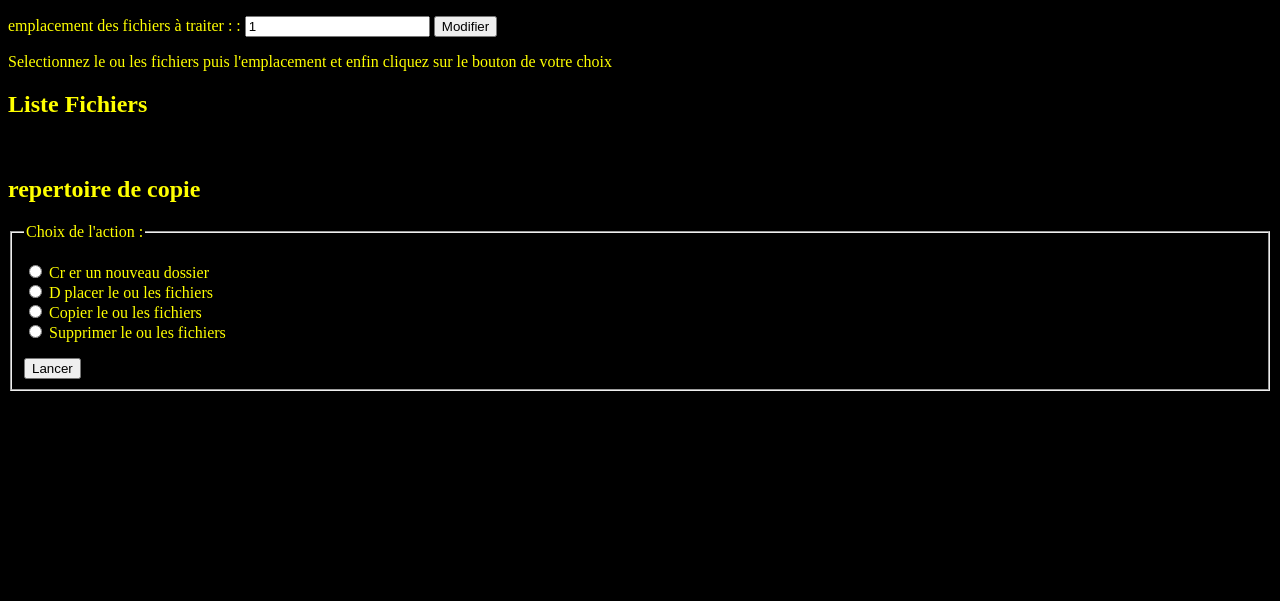
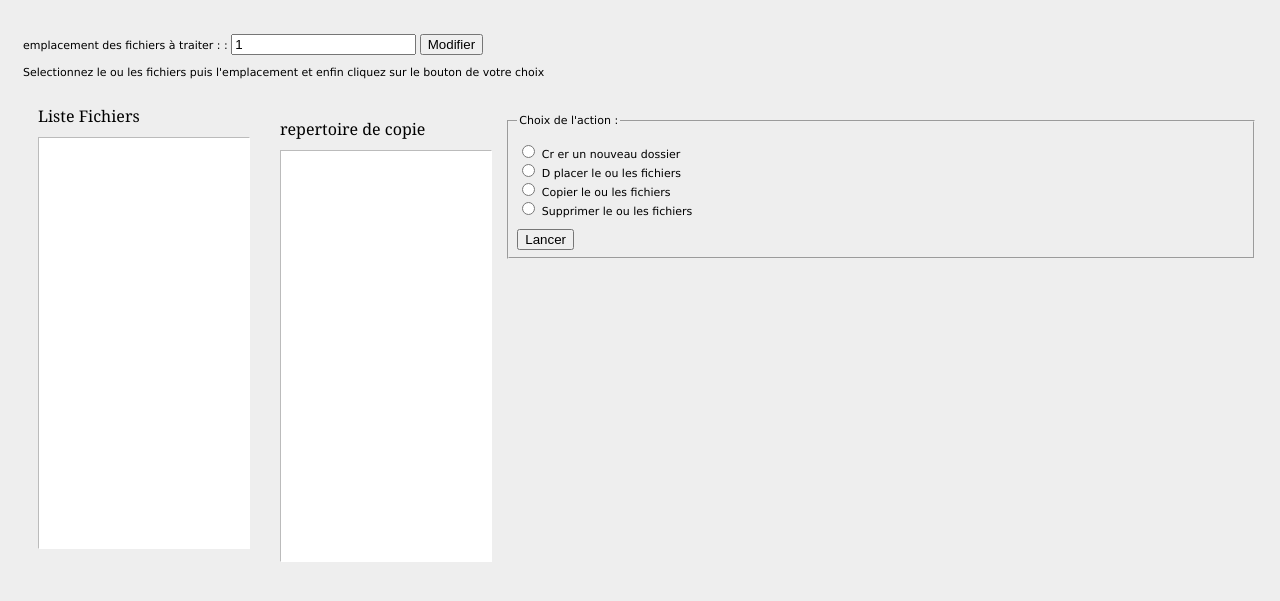
Before and after one commit to Vman45/webosmc, a Flask app: page /orgaFic/1 in a window 1280 px wide. Shown: the top 601 px of the page. Run offline with Flask 2, Linux system fonts and the light colour scheme; some libraries are stand-ins or nearby versions.

Commit message:
Update style.css

```diff
--- a/static/style.css
+++ b/static/style.css
@@ -1,4 +1,49 @@
-body {
+/*body {
     background: #000000;
     color: #ffff00;
+}*/
+HTML {
+  padding: 0px;
+  margin: 0px;
 }
+BODY {
+  font-family: Verdana, Arial, Helvetica, sans-serif;
+  font-size: 11px;
+  background: #EEE;
+  padding: 15px;
+}
+
+H1 {
+  font-family: Georgia, serif;
+  font-size: 20px;
+  font-weight: normal;
+}
+
+H2 {
+  font-family: Georgia, serif;
+  font-size: 16px;
+  font-weight: normal;
+  margin: 0px 0px 10px 0px;
+}
+
+.example {
+  float: left;
+  margin: 15px;
+}
+
+.demo {
+  width: 200px;
+  height: 400px;
+  border-top: solid 1px #BBB;
+  border-left: solid 1px #BBB;
+  border-bottom: solid 1px #FFF;
+  border-right: solid 1px #FFF;
+  background: #FFF;
+  overflow: scroll;
+  padding: 5px;
+}
+
+P.note {
+  color: #999;
+  clear: both;
+}
```
